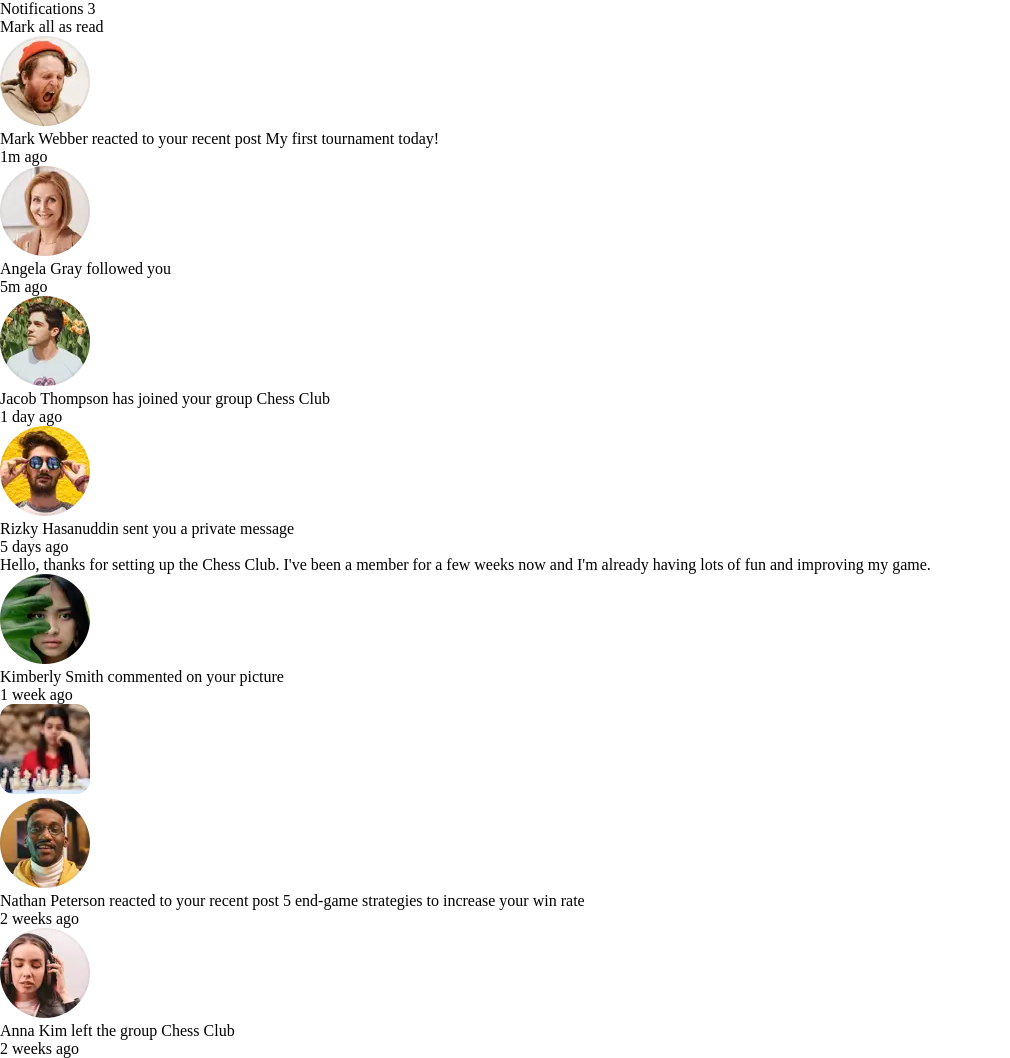
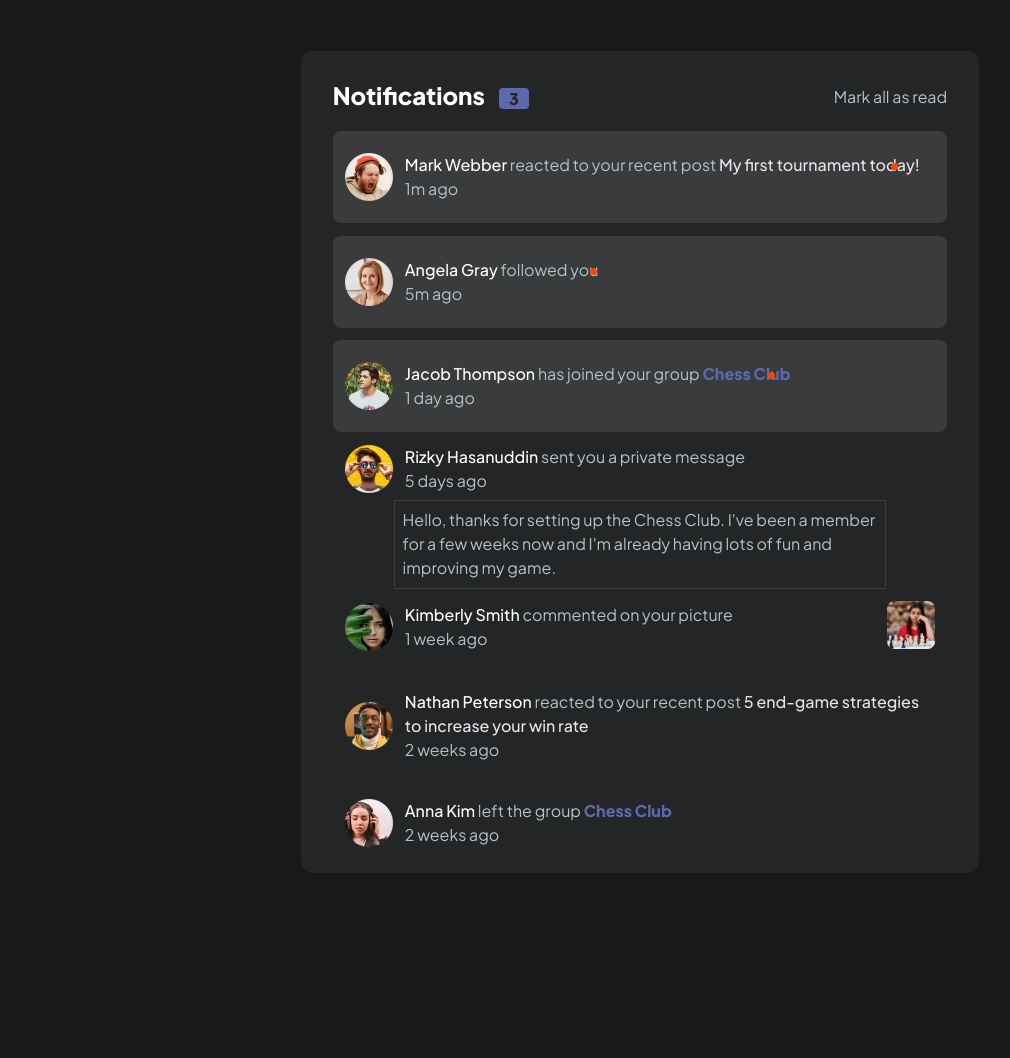
Before and after one commit to SartHak-0-Sach/Notifications-page_frontend_project, a plain HTML site: page index.html in a window 1280 px wide. Shown: the whole page, without its empty margins (0-1010 px from the left). After the commit the page ends 923 px from the top, so only its background shows below. Drawn offline with Linux system fonts and the light colour scheme.

Commit message:
Update style.css

```diff
--- a/style.css
+++ b/style.css
@@ -1,5 +1,241 @@
-*{
-    margin: 0;
-    padding: 0;
-    box-sizing: border-box;
+@import url('https://fonts.googleapis.com/css2?family=Plus+Jakarta+Sans:ital,wght@0,200..800;1,200..800&display=swap');
+
+
+:root {
+--body-bg: #18191A;
+--notifications-card-bg: #242526;
+--notification-bg: #3A3B3C;
+--txt-color: #B4C3C8;
+--txt-color2: #E4E6EB;
+--notification-red:   #FF4500;
+--hover-states: #5C68B0;
+--bold-txt: #fff;
+--comment-hover: #4C5C67;
+font-size: 62.5%;
 }
+
+*, ::before, ::after {
+box-sizing: border-box;
+padding: 0;
+margin: 0;
+}
+
+body {
+width: 100vw;
+min-height: 100vh;
+background-color: var(--body-bg);
+font-family: "Plus Jakarta Sans";
+color: var(--txt-color);
+}
+
+body p {
+font-size: 1.6rem;
+}
+
+.main {
+display: flex;
+flex-direction: column;
+justify-content: center;
+align-items: center;
+}
+
+.notifications-container {
+width: 53%;
+background-color: var(--notifications-card-bg);
+padding: 2% 2.5% 0 2.5%;
+border-radius: 1.2rem;
+line-height: 1.5;
+margin-top: 4%;
+margin-bottom: 4%;
+box-shadow:  0 2px 0 var(--notifications-card-bg);
+transition: background-color 0.3s ease, box-shadow 0.3s ease
+}
+
+.title {
+display: flex;
+justify-content: space-between;
+margin-bottom: 3%;
+}
+
+.small-txt {
+font-size: 1.6rem;
+cursor: pointer;
+}
+.mark-read {
+margin-top: .8rem;
+}
+.mark-read:hover {
+color: var(--hover-states);
+}
+.bold {
+font-weight: 500;
+color: var(--bold-txt);
+cursor: pointer;
+}
+
+.bold:hover {
+color: var(--hover-states);
+}
+
+.bold-1 {
+font-weight: 800;
+color: var(--bold-txt);
+font-size: 2.4rem;
+}
+
+.bold-2 {
+color: var(--txt-color2);
+font-weight: 500;
+cursor: pointer;
+}
+
+.bold-2:hover {
+color: var(--hover-states);
+}
+
+.blue-txt {
+color: var(--hover-states);
+font-weight: 800;
+cursor: pointer;
+}
+
+.notification-count {
+margin-left: 1rem;
+background-color: var(--hover-states);
+padding: 0 1rem;
+border-radius: .4rem;
+font-size: 1.6rem;
+color: var(--notifications-card-bg);
+}
+
+.notification, .unread{
+background-color: var(--notification-bg);
+border-radius: .8rem;
+display: flex;
+align-items: center;
+padding: 3.6% 2%;
+margin-bottom: 2%;
+position: relative;
+}
+
+.read {
+display: flex;
+align-items: center;
+padding: 2%;
+margin-bottom: 2%;
+}
+
+img {
+width: 48px;
+margin-right: 2%;
+}
+
+.notification p, .comment p {
+margin: 0;
+}
+
+.comment {
+border: var(--notification-bg) .1rem solid;
+margin: auto;
+width: 80%;
+padding: 1.2%;
+margin-top: -2.8%;
+/* margin-top: -3.8%; */
+margin-left: 10%;
+}
+.pvt-msg {
+margin-top: -2%;
+}
+.comment:hover {
+background-color: var(--notification-bg);
+cursor: pointer;
+}
+
+.chess-img {
+margin-left: auto;
+cursor: pointer;
+}
+
+ .dot-one {
+background-color: var(--notification-red);
+width: .7rem;
+height: .7rem;
+border-radius: 50%;
+position: absolute;
+top: 35%;
+right: 8%;
+margin-left: 2%;
+}
+
+.dot-two {
+background-color: var(--notification-red);
+width: .7rem;
+height: .7rem;
+border-radius: 50%;
+position: absolute;
+top: 35%;
+right: 57%;
+margin-left: 2%;
+}
+
+.dot-three {
+background-color: var(--notification-red);
+width: .7rem;
+height: .7rem;
+border-radius: 50%;
+position: absolute;
+top: 35%;
+right: 28%;
+margin-left: 2%;
+}
+
+.hidden {
+display: none;
+}
+
+/* for mobile */
+@media only screen and (max-width: 390px) {
+.notifications-container {
+width: 90%;
+padding: 2% 2%;
+}
+
+.dot-one {
+background-color: var(--notification-red);
+width: .7rem;
+height: .7rem;
+border-radius: 50%;
+position: absolute;
+top: 58%;
+right: 63%;
+margin-left: 2%;
+}
+
+.dot-two {
+background-color: var(--notification-red);
+width: .7rem;
+height: .7rem;
+border-radius: 50%;
+position: absolute;
+top: 33%;
+right: 20%;
+margin-left: 2%;
+}
+
+.dot-three {
+background-color: var(--notification-red);
+width: .7rem;
+height: .7rem;
+border-radius: 50%;
+position: absolute;
+top: 48%;
+right: 37%;
+margin-left: 2%;
+}
+}
+/* media query for tablets */
+@media only screen and (min-width: 768px) and (max-width: 1024px) {
+    .notifications-container {
+    width: 90%;
+    }
+}
```
